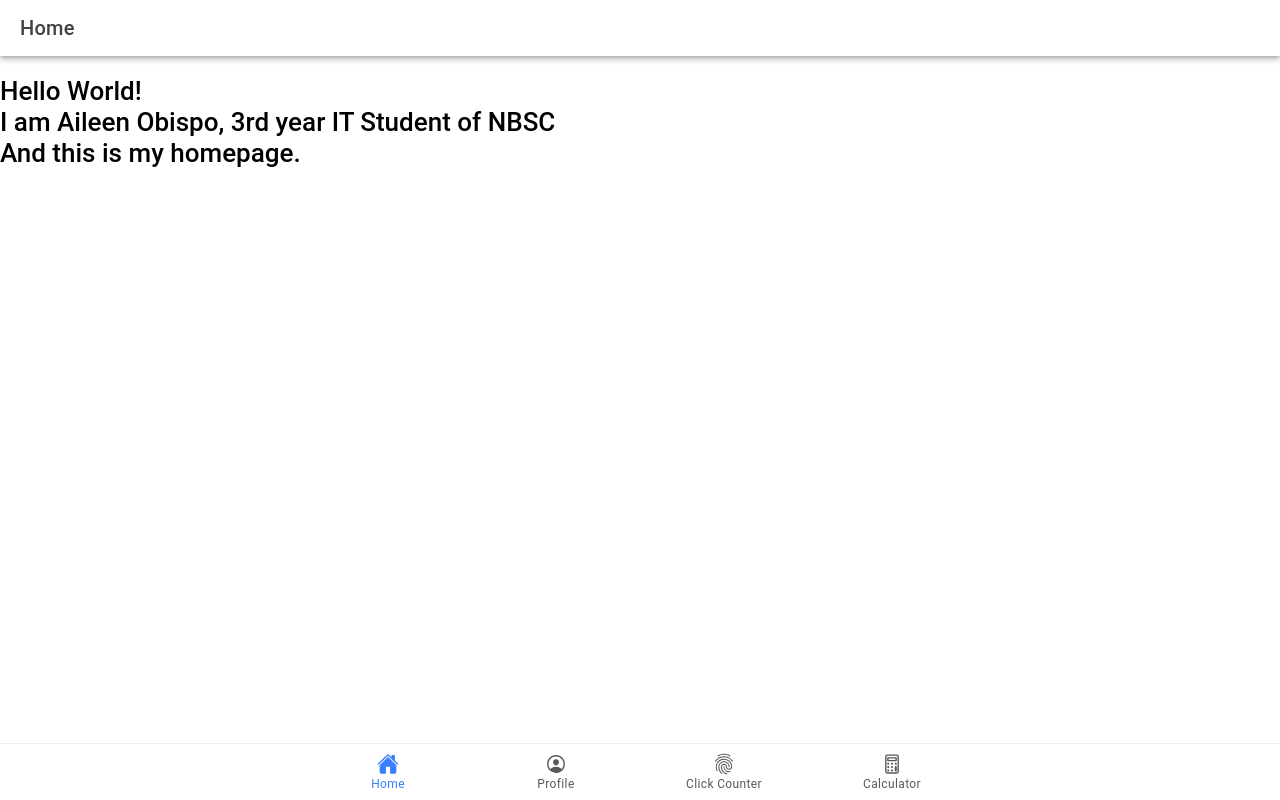
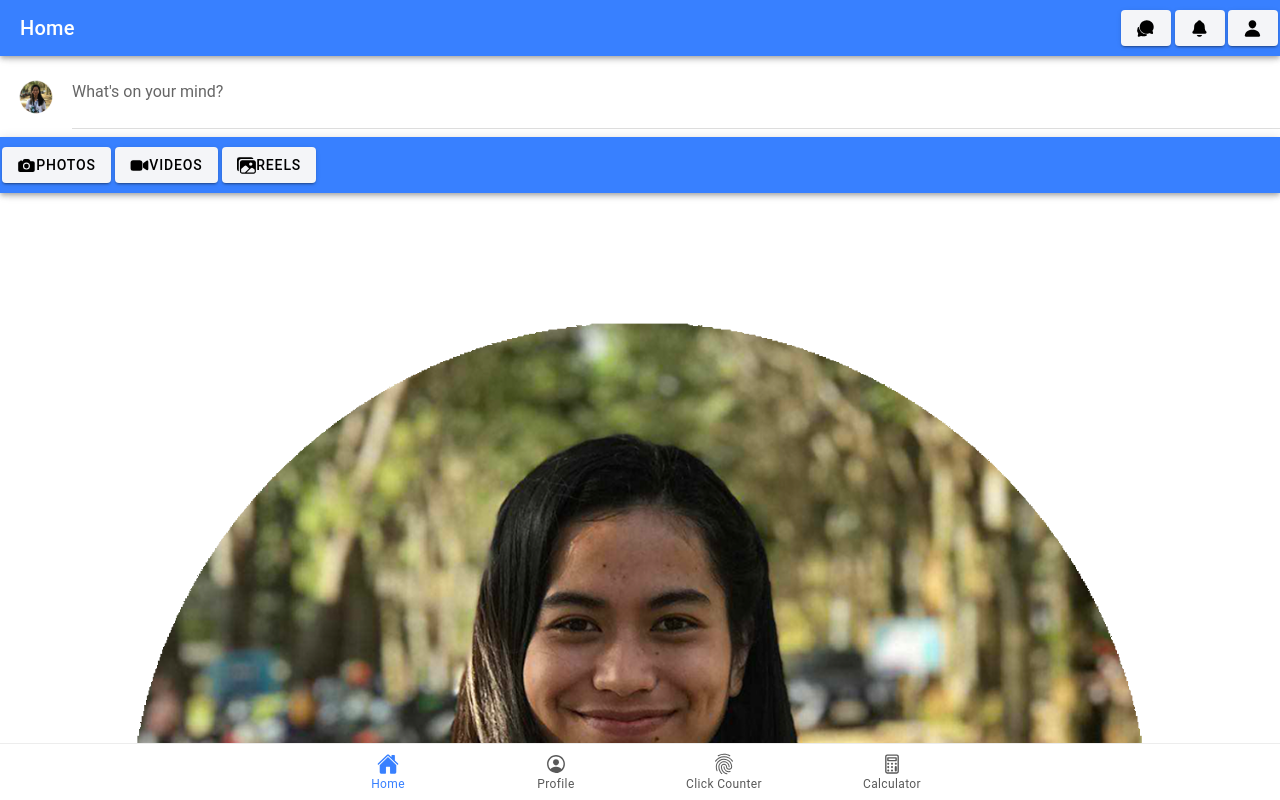
Before and after one commit to Cutiekuan/ion-t-obispo2, a React (Vite) app: page /home in a window 1280 px wide. Built offline with nearby package versions, Linux system fonts and the light colour scheme.

Commit message:
added design for my home page

```diff
--- a/src/pages/Home.tsx
+++ b/src/pages/Home.tsx
@@ -1,30 +1,77 @@
+import React from 'react';
 import {
-    //Initial Components
-    IonContent, IonHeader, IonPage, IonTitle, IonToolbar,
+  IonContent,
+  IonHeader,
+  IonPage,
+  IonTitle,
+  IonToolbar,
+  IonList,
+  IonItem,
+  IonAvatar,
+  IonTextarea,
+  IonButton,
+  IonIcon,
+  IonFooter,
+  IonText,
 } from '@ionic/react';
-
-// CSS
-//import './profile.css';
+import { camera, videocam, images, notifications, chatbubbles, person } from 'ionicons/icons';
+import './Home.css';
 
 const Home: React.FC = () => {
   return (
     <IonPage>
       <IonHeader>
-          <IonToolbar>
+        <IonToolbar color="primary">
           <IonTitle>Home</IonTitle>
+          <IonButton color="light" slot="end">
+            <IonIcon icon={chatbubbles} />
+          </IonButton>
+          <IonButton color="light" slot="end">
+            <IonIcon icon={notifications} />
+          </IonButton>
+          <IonButton color="light" slot="end">
+            <IonIcon icon={person} />
+          </IonButton>
         </IonToolbar>
       </IonHeader>
       <IonContent fullscreen>
-          <IonHeader collapse="condense">
-            <IonToolbar>
-              <IonTitle size="large">Home</IonTitle>
+        {/* Post Section */}
+        <IonList>
+          {/* Post Status */}
+          <IonItem>
+            <IonAvatar slot="start">
+              <img alt="Silhouette of mountains" src="../src/assets/img/PROFPIC_AILEEN_PNG.png" />
+            </IonAvatar>
+            <IonTextarea autoGrow placeholder="What's on your mind?" />
+          </IonItem>
+          {/* End Post Status */}
+
+          {/* Add more posts here */}
+
+        </IonList>
+
+        {/* Photos, Videos, and Reels Section */}
+        <IonFooter>
+          <IonToolbar color="primary">
+            <IonButton color="light" slot="start">
+              <IonIcon icon={camera} />
+              <IonText>Photos</IonText>
+            </IonButton>
+            <IonButton color="light" slot="start">
+              <IonIcon icon={videocam} />
+              <IonText>Videos</IonText>
+            </IonButton>
+            <IonButton color="light" slot="start">
+              <IonIcon icon={images} />
+              <IonText>Reels</IonText>
+            </IonButton>
           </IonToolbar>
-          </IonHeader>
-          <h1>Hello World!<br></br>I am Aileen Obispo, 3rd year IT Student of NBSC<br></br>And this is my homepage.</h1>
+        </IonFooter>
+
+        <img alt="Silhouette of mountains" src="../src/assets/img/PROFPIC_AILEEN_PNG.png" />
       </IonContent>
     </IonPage>
   );
 };
 
-  //
 export default Home;
```
Lines whose indentation alone changed are shown as unchanged.
